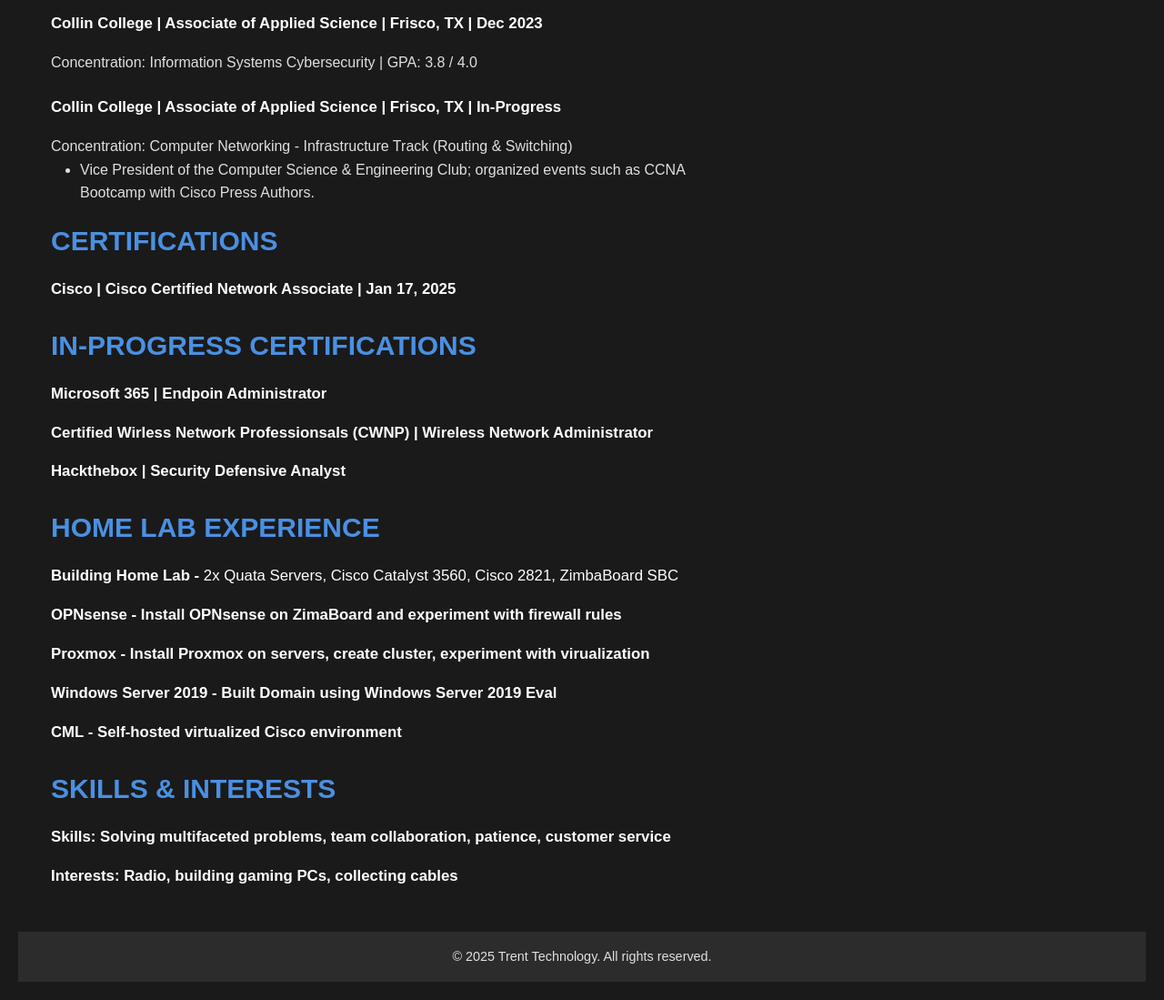
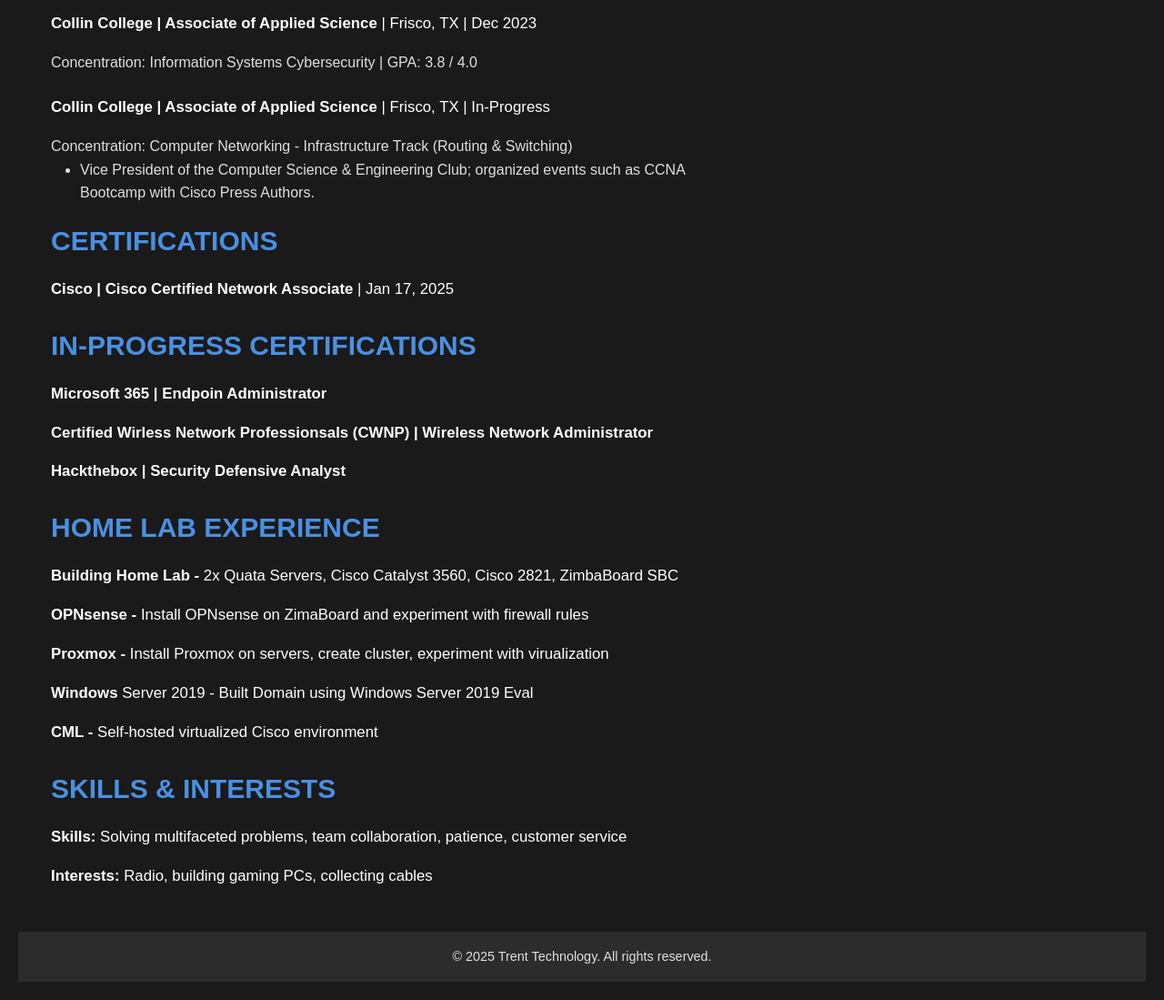
Before and after one commit to trent-technology/Website, a plain HTML site: page index.html in a window 1280 px wide. Shown: the part 629-1728 px from the top of the page at 91% size. Drawn offline with Linux system fonts and the light colour scheme.

Commit message:
Update index.html

```diff
--- a/index.html
+++ b/index.html
@@ -42,10 +42,10 @@
             </div>
             <h1>EDUCATION</h1>
             <div class="subsection">
-                <h3>Collin College | Associate of Applied Science | Frisco, TX | Dec 2023</h3>
+                <h3>Collin College | Associate of Applied Science <span class="unbold">| Frisco, TX | Dec 2023</span></h3>
                 <p>Concentration: Information Systems Cybersecurity | GPA: 3.8 / 4.0</p>
             </div>
-                <h3>Collin College | Associate of Applied Science | Frisco, TX | In-Progress</h3>
+                <h3>Collin College | Associate of Applied Science <span class="unbold">| Frisco, TX | In-Progress</span></h3>
                 <p>Concentration: Computer Networking - Infrastructure Track (Routing & Switching)</p>
                  <ul>
                     <li>Vice President of the Computer Science & Engineering Club; organized events such as CCNA
@@ -54,7 +54,7 @@
             </div>
             <h1>CERTIFICATIONS</h1>
             <div class="subsection">
-                <h3>Cisco | Cisco Certified Network Associate | Jan 17, 2025</h3>
+                <h3>Cisco | Cisco Certified Network Associate <span class="unbold">| Jan 17, 2025</span></h3>
             </div>
             <h1>IN-PROGRESS CERTIFICATIONS</h1>
             <div class="subsection">
@@ -65,15 +65,15 @@
             <h1>HOME LAB EXPERIENCE</h1>
             <div class="subsection">
                 <h3>Building Home Lab - <span class="unbold">2x Quata Servers, Cisco Catalyst 3560, Cisco 2821, ZimbaBoard SBC</span></h3>
-                <h3>OPNsense - Install OPNsense on ZimaBoard and experiment with firewall rules</h3>
-                <h3>Proxmox - Install Proxmox on servers, create cluster, experiment with virualization</h3>
-                <h3>Windows Server 2019 - Built Domain using Windows Server 2019 Eval</h3>
-                <h3>CML - Self-hosted virtualized Cisco environment</h3>
+                <h3>OPNsense - <span class="unbold">Install OPNsense on ZimaBoard and experiment with firewall rules</span></h3>
+                <h3>Proxmox - <span class="unbold">Install Proxmox on servers, create cluster, experiment with virualization</span></h3>
+                <h3>Windows <span class="unbold">Server 2019 - Built Domain using Windows Server 2019 Eval</span></h3>
+                <h3>CML - <span class="unbold">Self-hosted virtualized Cisco environment</span></h3>
             </div>
             <h1>SKILLS & INTERESTS</h1>
             <div class="subsection">
-                <h3>Skills: Solving multifaceted problems, team collaboration, patience, customer service</h3>
-                <h3>Interests: Radio, building gaming PCs, collecting cables</h3>
+                <h3>Skills: <span class="unbold">Solving multifaceted problems, team collaboration, patience, customer service</span></h3>
+                <h3>Interests: <span class="unbold">Radio, building gaming PCs, collecting cables</span></h3>
         </section>
 
         <!-- Section 2 -->
```
